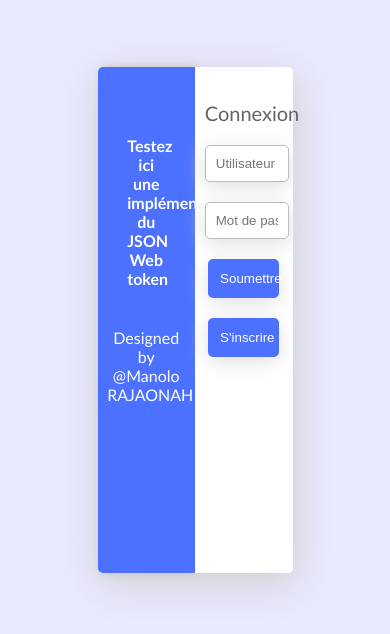
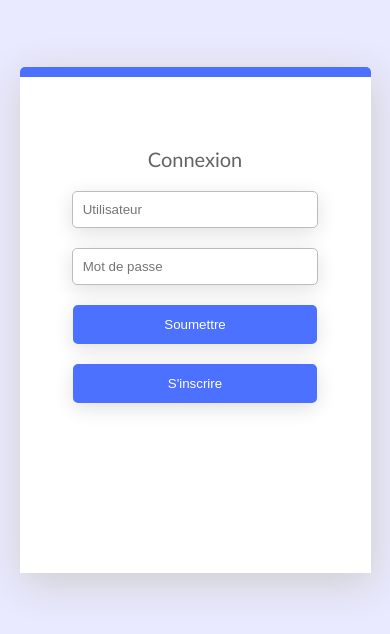
Before and after one commit to ManoloRaj/manolo_authentication, a React (Create React App) app: page /login in a window 390 px wide. Shown: the part 102-736 px from the top of the page. Built offline with nearby package versions, Linux system fonts and the light colour scheme.

Commit message:
style(pages): responsive du projet

```diff
--- a/src/pages/assets/AuthPageStyle.scss
+++ b/src/pages/assets/AuthPageStyle.scss
@@ -1,5 +1,6 @@
 //CSS by Manolo RAJAONAH
-.LoginPage,.RegisterPage {
+.LoginPage,
+.RegisterPage {
     height: 100vh;
     background: rgb(233, 233, 255);
     padding-top: 20vh;
@@ -56,7 +57,9 @@
                     cursor: pointer;
                     transition: 0.25s;
                 }
-                input:active, input:focus{
+
+                input:active,
+                input:focus {
                     transform: scale(1.05);
                 }
 
@@ -76,12 +79,36 @@
                     cursor: pointer;
                 }
 
-                button:hover{
+                button:hover {
                     border: 2px solid #4c70ff;
                     background-color: white;
-                    color: #4c70ff ;
+                    color: #4c70ff;
                 }
             }
         }
     }
 }
+
+
+@media screen and (max-width: 700px) {
+
+    .LoginPage,
+    .RegisterPage {
+        .log_cnt {
+            width: 90vw;
+            display: grid;
+            grid-template-columns: 100%;
+
+            .left_cnt {
+
+                display: none;
+            }
+
+            .right_cnt {
+                border-top: #4c70ff solid 10px;
+                border-radius: 5px 5px 0 0 ;
+                padding-top: 20%;
+            }
+        }
+    }
+}
--- a/src/pages/assets/HomePageStyle.scss
+++ b/src/pages/assets/HomePageStyle.scss
@@ -71,3 +71,14 @@
         }
     }
 }
+
+
+@media screen and (max-width: 700px) {
+
+    .HomePage {
+        .profile_cnt {
+            width: 90vw;
+        }
+    }
+
+}
```
